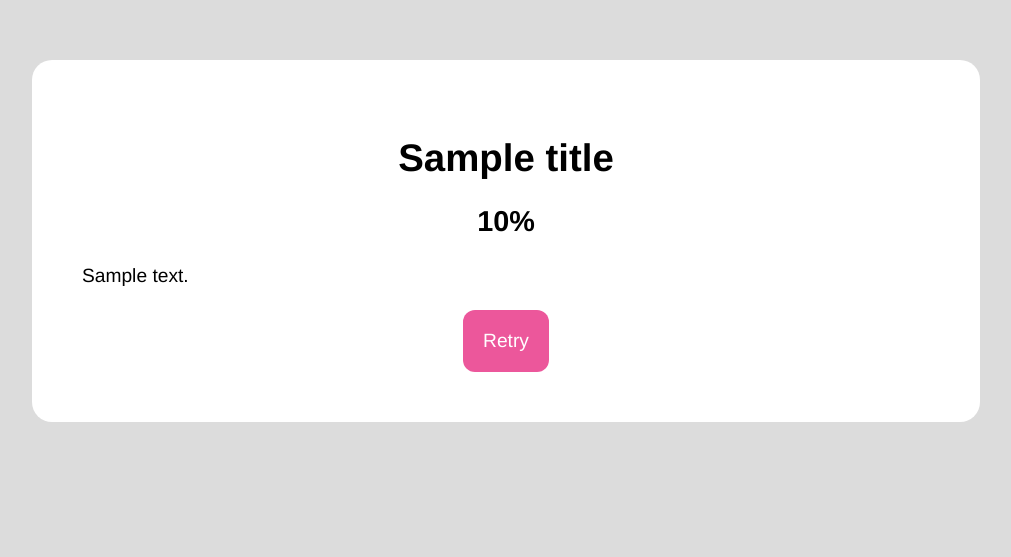
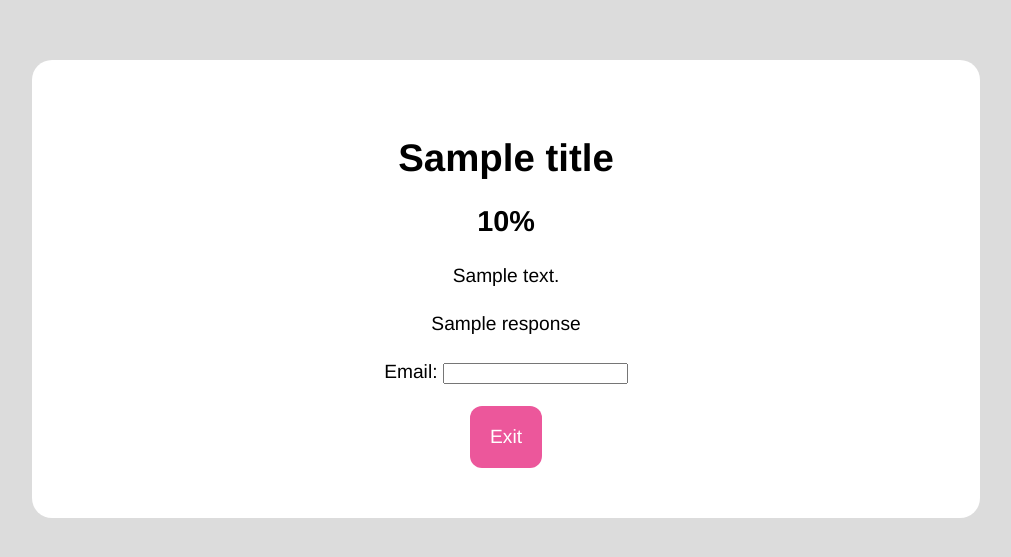
Before and after one commit to premrajzambre/candidate-hiring-system, a Django app: template newquiz/templates/newquiz/results.html in a window 1280 px wide. Shown: the top 557 px of the page, without its empty margins (134-1145 px from the left). Run offline with Django 3.2, Linux system fonts and the light colour scheme; tables that the repository leaves empty hold one stand-in row (values such as "Sample post"); the template is opened without the code that fills it: values that come from a table or form of the project are taken from there, most other values are stand-ins (such as "Sample title", 1, 10 or a date in 2020).

Commit message:
Quiz Result Update

```diff
--- /dev/null
+++ b/newquiz/forms.py
@@ -0,0 +1,7 @@
+from django import forms
+
+class PassForm(forms.Form):
+    email = forms.EmailField()
+
+    def __str__(self):
+        return self.email
--- a/newquiz/templates/newquiz/results.html
+++ b/newquiz/templates/newquiz/results.html
@@ -5,8 +5,12 @@
 {% block content %}
   <h1 class="text-center">{{ title }}</h1>
   <h2 class="text-center">{{ score }}%</h2>
-  <p>{{ description }}</p>
+  <p class="text-center">{{ description }}</p>
+  <p class="text-center">{{ response }}</p>
   <div class="text-center">
-    <a class="button button-secondary" href="{% url 'newquiz:newquiz_home' %}">Retry</a>
+    <!--<a class="button button-secondary" href="{% url 'newquiz:newquiz_home' %}">Retry</a>-->
+    <!--<input class="form-control py-2 border-right-0 border" type="search" name="email" placeholder="   Email ID" />-->
+    {{ form.as_p }}
+    <input class="button button-secondary" type="submit" value="Exit" />
   </div>
 {% endblock %}
--- a/newquiz/utils.py
+++ b/newquiz/utils.py
@@ -4,7 +4,7 @@ def get_rank(score_percentage):
         [75, "Well done!", "You know more than most people!"],
         [50, "Not bad!", "Please improve your performance."],
         [25, "Uh oh!", "You seriously need to work on yourself"],
-        [0, "Not good!", "Did you do it on purpose ??"],
+        [0, "Not good!", "You are too bad"],
     ]
 
     for rank in ranks:
```
Also changed, not shown: newquiz/views.py (+16 -0 lines).
